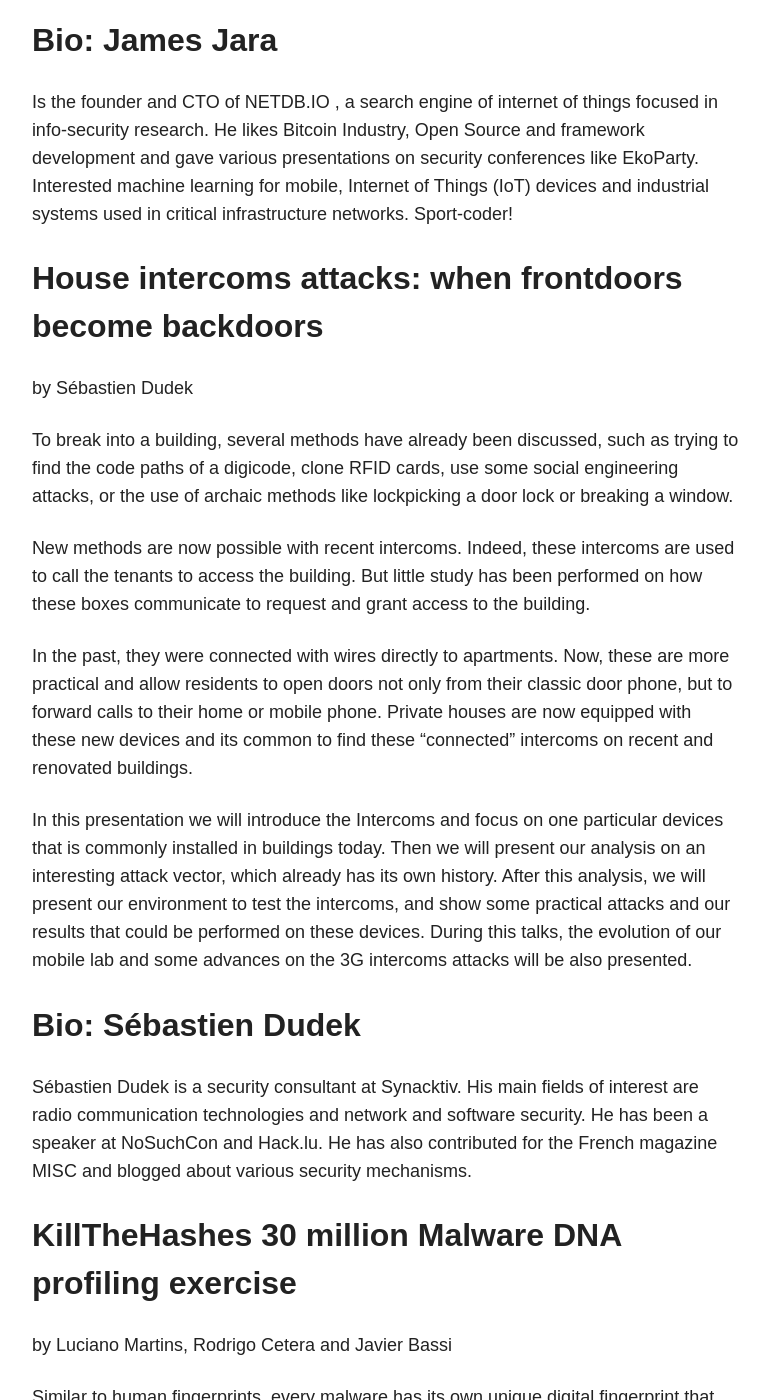
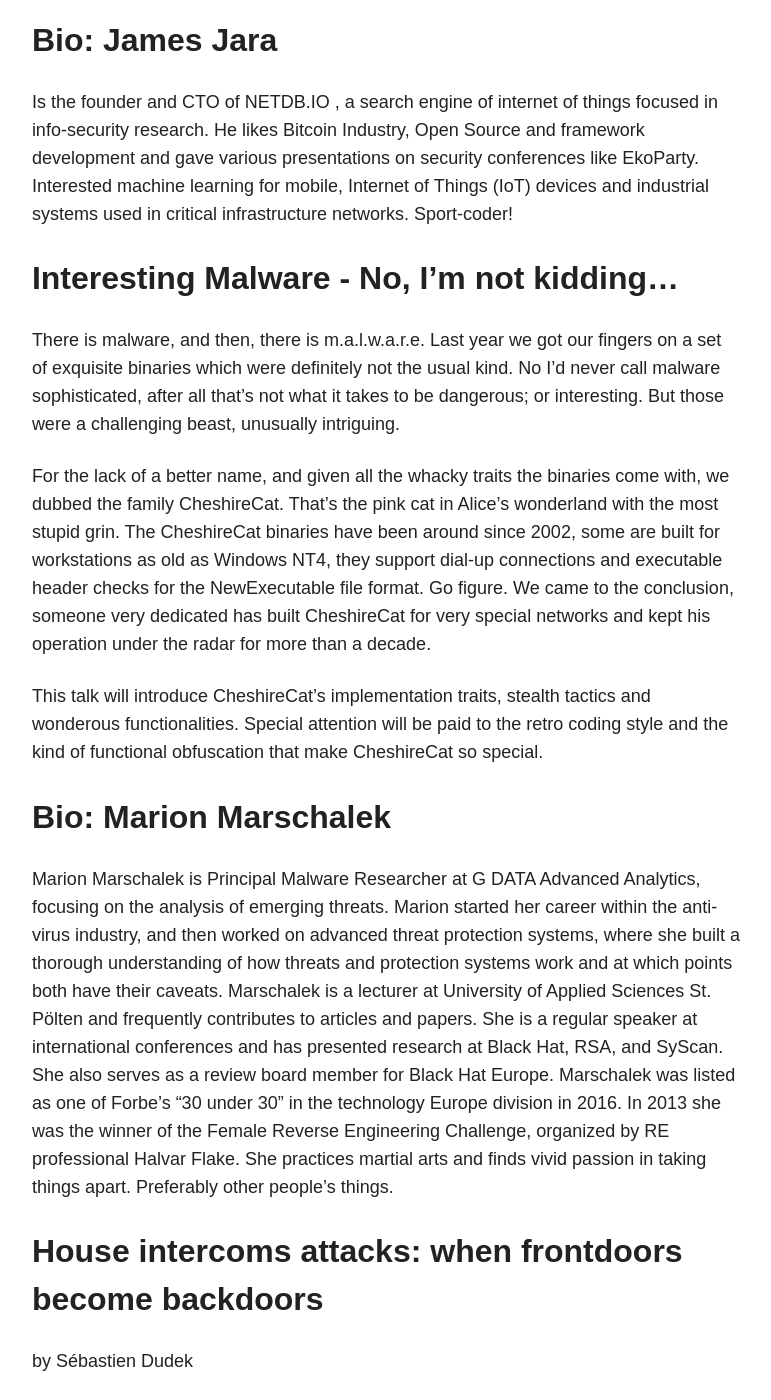
Before and after one commit to adulau/hack-lu-2016, a Jekyll site: the page built from talks/index.md, in a window 1280 px wide and 1400 px high, scrolled down 3031 px. Shown: the whole window, without its empty margins (254-1025 px from the left). Built offline with Jekyll 4.4.1, drawn with Linux system fonts in a browser that asks for light colours; nearby versions of some CDN libraries.

Commit message:
Add marion

```diff
--- a/talks/index.md
+++ b/talks/index.md
@@ -47,6 +47,20 @@
 
 Is the founder and CTO of NETDB.IO , a search engine of internet of things focused in info-security research. He likes Bitcoin Industry, Open Source and framework development and gave various presentations on security conferences like EkoParty. Interested machine learning for mobile, Internet of Things (IoT) devices and industrial systems used in critical infrastructure networks. Sport-coder!
 
+
+Interesting Malware - No, I'm not kidding...
+--------------------------------------------
+
+There is malware, and then, there is m.a.l.w.a.r.e. Last year we got our fingers on a set of exquisite binaries which were definitely not the usual kind. No I'd never call malware sophisticated, after all that's not what it takes to be dangerous; or interesting. But those were a challenging beast, unusually intriguing.
+
+For the lack of a better name, and given all the whacky traits the binaries come with, we dubbed the family CheshireCat. That's the pink cat in Alice's wonderland with the most stupid grin. The CheshireCat binaries have been around since 2002, some are built for workstations as old as Windows NT4, they support dial-up connections and executable header checks for the NewExecutable file format. Go figure. We came to the conclusion, someone very dedicated has built CheshireCat for very special networks and kept his operation under the radar for more than a decade.
+
+This talk will introduce CheshireCat's implementation traits, stealth tactics and wonderous functionalities. Special attention will be paid to the retro coding style and the kind of functional obfuscation that make CheshireCat so special.
+
+Bio: Marion Marschalek
+----------------------
+
+Marion Marschalek is Principal Malware Researcher at G DATA Advanced Analytics, focusing on the analysis of emerging threats. Marion started her career within the anti-virus industry, and then worked on advanced threat protection systems, where she built a thorough  understanding of how threats and protection systems work and at which points both have their caveats. Marschalek is a lecturer at University of Applied Sciences St. Pölten and frequently contributes to articles and papers. She is a regular speaker at international conferences and has  presented research at Black Hat, RSA, and SyScan. She also serves as a review board member for Black Hat Europe. Marschalek was listed as one of Forbe's "30 under 30" in the technology Europe division in 2016. In 2013 she was the winner of the Female Reverse Engineering Challenge, organized by RE professional Halvar Flake. She practices martial arts and finds vivid passion in taking things apart. Preferably other people's things.
 
 House intercoms attacks: when frontdoors become backdoors
 ---------------------------------------------------------
```
